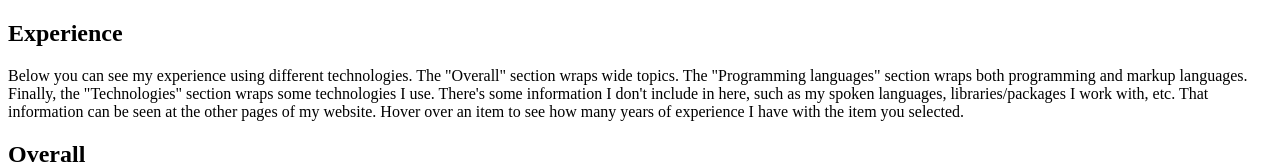
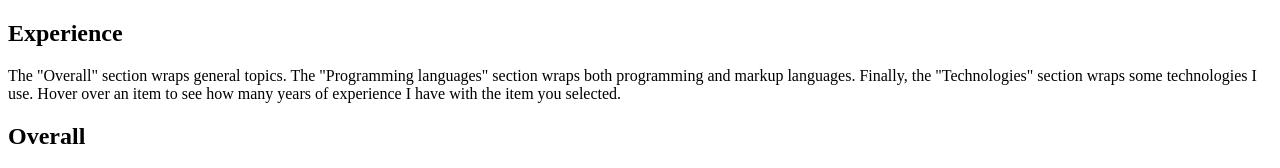
Before and after one commit to JoseDeFreitas/JoseDeFreitas-website, a Next.js app: page / in a window 1280 px wide. Shown: the part 630-798 px from the top of the page. Built offline with nearby package versions, Linux system fonts and the light colour scheme.

Commit message:
Remove unnecesary text

```diff
--- a/pages/index.js
+++ b/pages/index.js
@@ -86,13 +86,10 @@ export default function Home({ overallList, planguagesList, technologiesList })
                         <div className="mb-4">
                             <h2 className="font-bold text-first-800 text-2xl mb-2 dark:text-first-100">Experience</h2>
                             <p className="font-semibold text-first-600 text-justify dark:text-first-300">
-                                Below you can see my experience using different technologies. The "Overall"
-                                section wraps wide topics. The "Programming languages" section wraps both
-                                programming and markup languages. Finally, the "Technologies" section wraps
-                                some technologies I use. There's some information I don't include in here,
-                                such as my spoken languages, libraries/packages I work with, etc. That
-                                information can be seen at the other pages of my website. Hover over an
-                                item to see how many years of experience I have with the item you selected.
+                                The "Overall" section wraps general topics. The "Programming languages" section
+                                wraps both programming and markup languages. Finally, the "Technologies" section
+                                wraps some technologies I use. Hover over an item to see how many years of
+                                experience I have with the item you selected.
                             </p>
                         </div>
                         <div className="w-full grid grid-flow-row gap-4">
```
